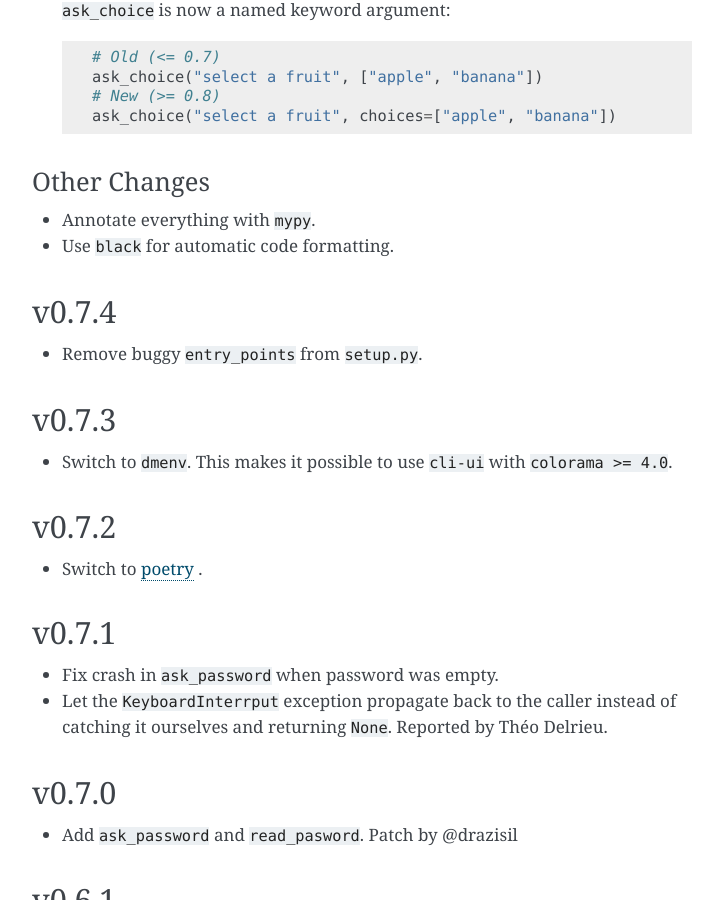
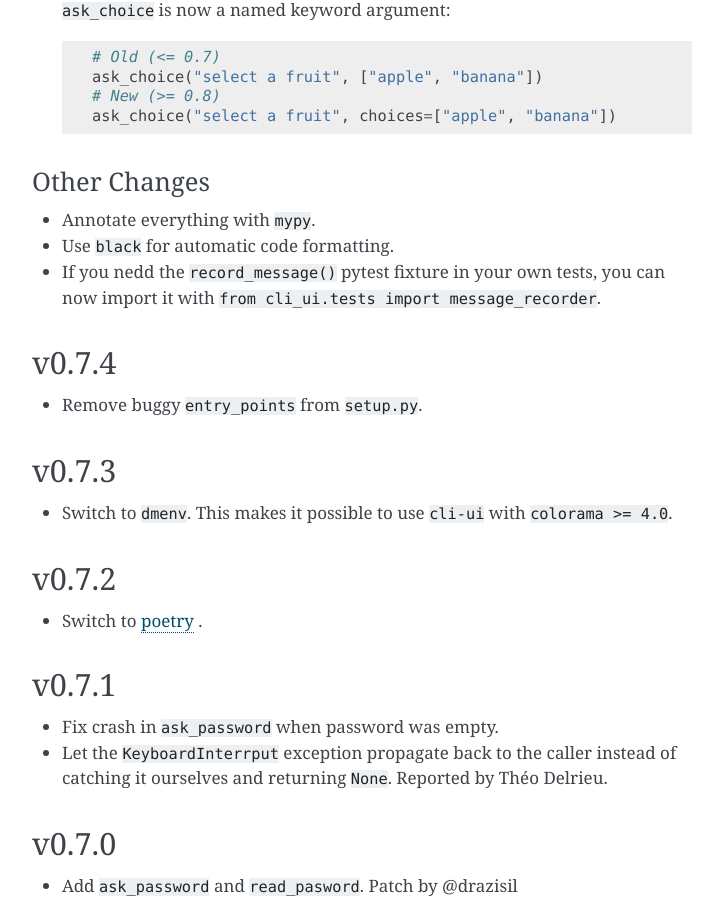
Before and after one commit to your-tools/python-cli-ui, a Sphinx documentation site: the page built from docs/changelog.rst, in a window 1280 px wide and 900 px high, scrolled down 610 px. Shown: the whole window, without its empty margins (388-1111 px from the left). Built offline with Sphinx 7.4.7, drawn with Linux system fonts in a browser that asks for light colours.

Commit message:
Allow to use `from ui_cli.tests import message_recorder`
Shorter imports for users of this fixture :)

```diff
--- a/docs/changelog.rst
+++ b/docs/changelog.rst
@@ -13,8 +13,6 @@ Highlights
 
 * **Breaking change** Instead of hard-coding ANSI sequences names and values, use `colorama` instead.
   All existing names have been kept, but some of the values changed slighlty.
-
-
 
 * ``ask_`` functions now take a variable number of tokens as first argument.
   This allows to color the prompt when requiring input from the user, for instance::
@@ -39,6 +37,8 @@ Other Changes
 
 * Annotate everything with ``mypy``.
 * Use ``black`` for automatic code formatting.
+* If you nedd the ``record_message()`` pytest fixture in your own tests, you can now
+  import it with ``from cli_ui.tests import message_recorder``.
 
 v0.7.4
 ++++++
--- a/docs/index.rst
+++ b/docs/index.rst
@@ -10,6 +10,8 @@ Python CLI UI
 .. module:: cli_ui
 
 Tools for nice user interfaces in the terminal.
+
+.. contents::
 
 Installation
 -------------
```
Also changed, not shown: other parts of docs/index.rst (+2 -2 lines), 1 other file.
